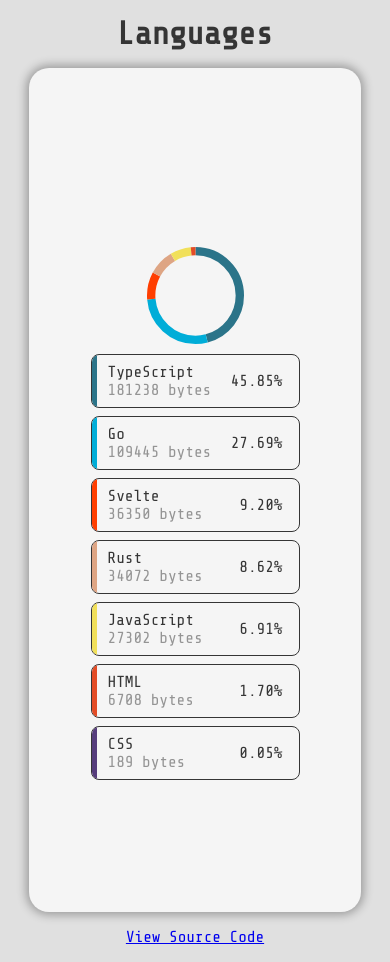
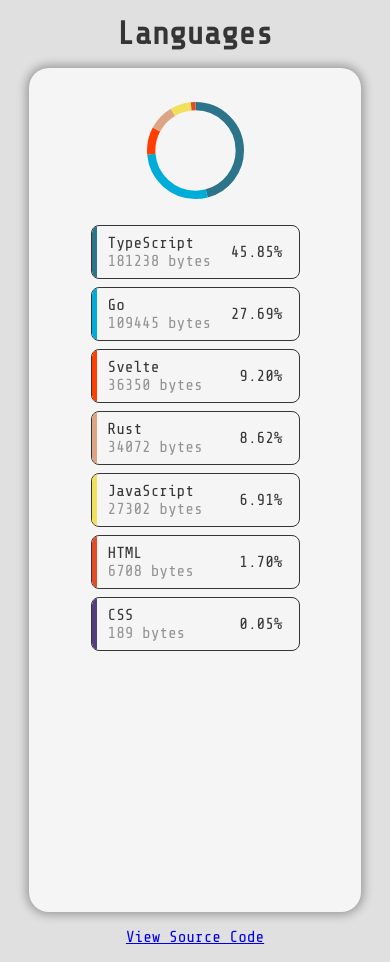
Before and after one commit to Shresht7/Languages, a Svelte app: page / in a window 390 px wide. Built offline with nearby package versions, Linux system fonts and the light colour scheme.

Commit message:
Improve mobile ChartSection layout

```diff
--- a/src/App.svelte
+++ b/src/App.svelte
@@ -91,6 +91,7 @@
   @media (max-width: 768px) {
     main {
       min-height: 100vh;
+      justify-content: flex-start;
     }
   }
 </style>
--- a/src/components/ChartSection.svelte
+++ b/src/components/ChartSection.svelte
@@ -29,11 +29,13 @@
         width: 100%;
         height: 100%;
         max-height: 60vh;
+        gap: 1rem;
     }
 
     @media (max-width: 768px) {
         section {
             flex-direction: column;
+            justify-content: flex-start;
         }
     }
 </style>
```
